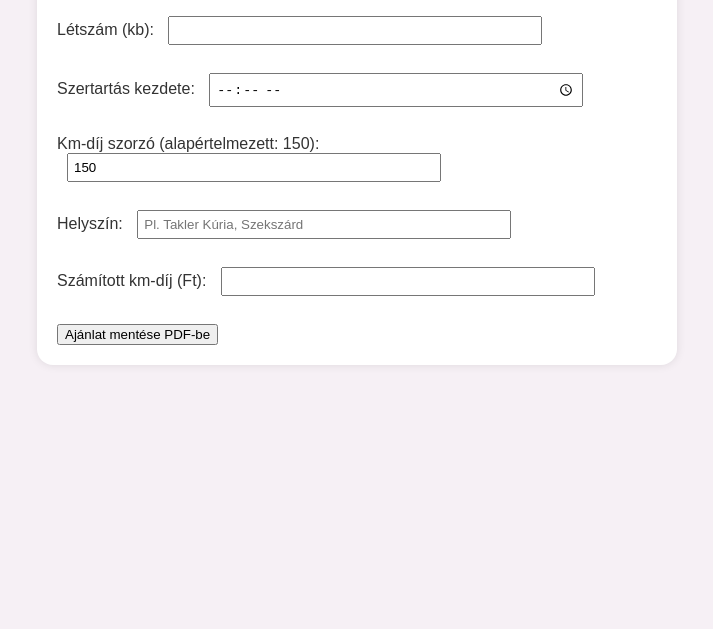
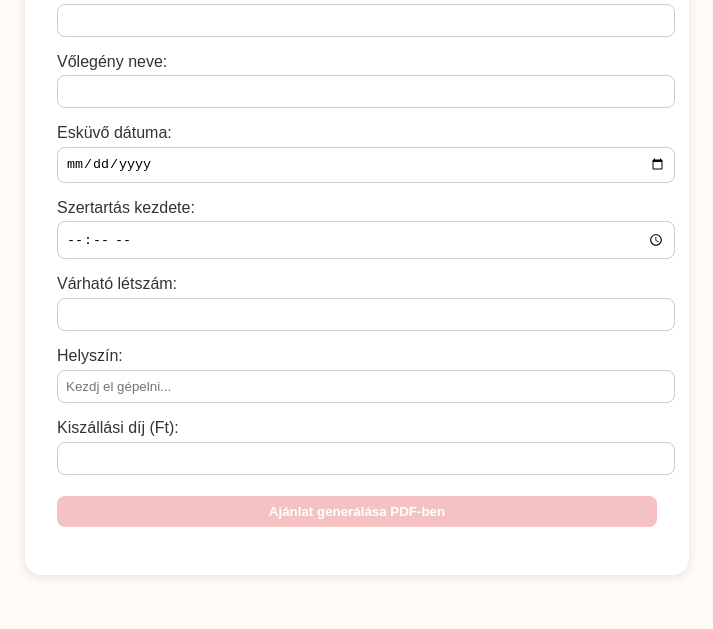
Before and after one commit to keresztesizoli/ajanlatgenerator-vercel, a plain HTML site: page index.html in a window 1280 px wide. Shown: the part 171-800 px from the top of the page, without its empty margins (283-996 px from the left). Drawn offline with Linux system fonts and the light colour scheme; some packages are replaced by stand-ins of ours.

Commit message:
Add files via upload

```diff
--- a/index.html
+++ b/index.html
@@ -1,4 +1,3 @@
-
 <!DOCTYPE html>
 <html lang="hu">
 <head>
@@ -6,21 +5,39 @@
   <meta name="viewport" content="width=device-width, initial-scale=1.0"/>
   <title>Ajánlat Generátor</title>
   <link rel="stylesheet" href="style.css" />
-  <script src="https://maps.googleapis.com/maps/api/js?key=AIzaSyC7OZMaGRgCU6jBubYIH4RxW_SoEOtw13Y&libraries=places&callback=initAutocomplete" async defer></script>
-  <script src="https://cdnjs.cloudflare.com/ajax/libs/html2pdf.js/0.10.1/html2pdf.bundle.min.js"></script>
+  <script
+    src="https://maps.googleapis.com/maps/api/js?key=AIzaSyC7OZMaGRgCU6jBubYIH4RxW_SoEOtw13Y&libraries=places&callback=initAutocomplete"
+    async
+    defer
+  ></script>
 </head>
 <body>
-  <div id="form-container">
-    <h1>Ajánlat Generátor</h1>
+  <div class="container">
+    <h1>Angel Ceremony Ajánlat Generátor</h1>
     <form id="offer-form">
-      <label>Esküvő dátuma: <input type="date" id="wedding-date" /></label><br/>
-      <label>Létszám (kb): <input type="number" id="guest-count" /></label><br/>
-      <label>Szertartás kezdete: <input type="time" id="ceremony-time" /></label><br/>
-      <label>Km-díj szorzó (alapértelmezett: 150): <input type="number" id="km-multiplier" value="150" /></label><br/>
-      <label>Helyszín: <input type="text" id="location-input" placeholder="Pl. Takler Kúria, Szekszárd"/></label><br/>
-      <label>Számított km-díj (Ft): <input type="number" id="calculated-fee" readonly /></label><br/>
+      <label for="bride">Menyasszony neve:</label>
+      <input type="text" id="bride" name="bride" required />
+
+      <label for="groom">Vőlegény neve:</label>
+      <input type="text" id="groom" name="groom" required />
+
+      <label for="date">Esküvő dátuma:</label>
+      <input type="date" id="date" name="date" required />
+
+      <label for="time">Szertartás kezdete:</label>
+      <input type="time" id="time" name="time" required />
+
+      <label for="guests">Várható létszám:</label>
+      <input type="number" id="guests" name="guests" required />
+
+      <label for="location">Helyszín:</label>
+      <input type="text" id="location" name="location" placeholder="Kezdj el gépelni..." required />
+
+      <label for="distance-cost">Kiszállási díj (Ft):</label>
+      <input type="text" id="distance-cost" name="distance-cost" readonly />
+
+      <button type="submit">Ajánlat generálása PDF-ben</button>
     </form>
-    <button onclick="generatePDF()">Ajánlat mentése PDF-be</button>
   </div>
   <script src="main.js"></script>
 </body>
--- a/main.js
+++ b/main.js
@@ -1,37 +1,33 @@
-
 console.log("Google Maps API init");
 
 function initAutocomplete() {
-  const input = document.getElementById("location-input");
-  const autocomplete = new google.maps.places.Autocomplete(input);
+  const locationInput = document.getElementById("location");
+  if (!locationInput) return;
 
+  const autocomplete = new google.maps.places.Autocomplete(locationInput);
   autocomplete.addListener("place_changed", () => {
     const place = autocomplete.getPlace();
-    if (!place.formatted_address) return;
-    const destination = place.formatted_address;
-
-    const url = `/api/distance?destination=${encodeURIComponent(destination)}`;
-    fetch(url)
-      .then((res) => res.json())
-      .then((data) => {
-        if (data.distanceKm) {
-          const multiplier = parseInt(document.getElementById("km-multiplier").value) || 150;
-          const fee = Math.round((data.distanceKm * 2 * multiplier) / 1000) * 1000;
-          document.getElementById("calculated-fee").value = fee;
-        }
-      })
-      .catch((err) => console.error("Távolság lekérdezés hiba:", err));
+    if (place.formatted_address) {
+      fetch(`/api/distance?destination=${encodeURIComponent(place.formatted_address)}`)
+        .then(res => res.json())
+        .then(data => {
+          if (data.success) {
+            document.getElementById("distance-cost").value = data.cost + " Ft";
+          } else {
+            alert("Nem sikerült kiszámítani a távolságot.");
+          }
+        })
+        .catch(err => {
+          console.error("Távolság lekérdezés hiba:", err);
+        });
+    }
   });
 }
 
-function generatePDF() {
-  const element = document.getElementById("form-container");
-  const opt = {
-    margin: 0.5,
-    filename: "ajanlat.pdf",
-    image: { type: "jpeg", quality: 0.98 },
-    html2canvas: { scale: 2 },
-    jsPDF: { unit: "in", format: "a4", orientation: "portrait" }
-  };
-  html2pdf().set(opt).from(element).save();
-}
+document.addEventListener("DOMContentLoaded", () => {
+  const form = document.getElementById("offer-form");
+  form.addEventListener("submit", (e) => {
+    e.preventDefault();
+    alert("PDF generálás funkció itt fog működni.");
+  });
+});
--- a/style.css
+++ b/style.css
@@ -1,27 +1,31 @@
-
 body {
   font-family: Arial, sans-serif;
-  background-color: #f6f0f5;
-  padding: 20px;
+  background: #fffaf7;
+  padding: 2rem;
   color: #333;
 }
-
-#form-container {
-  background: #fff;
+.container {
+  max-width: 600px;
+  margin: auto;
+  background: #ffffff;
+  padding: 2rem;
   border-radius: 16px;
-  padding: 20px;
-  box-shadow: 0 0 10px rgba(0,0,0,0.1);
-  max-width: 600px;
-  margin: 0 auto;
+  box-shadow: 0 2px 10px rgba(0,0,0,0.1);
 }
-
-label {
-  display: block;
-  margin-bottom: 10px;
+input, select, button {
+  width: 100%;
+  padding: 0.5rem;
+  margin: 0.3rem 0 1rem;
+  border-radius: 8px;
+  border: 1px solid #ccc;
 }
-
-input {
-  width: 60%;
-  padding: 5px;
-  margin-left: 10px;
+button {
+  background-color: #f4c2c2;
+  border: none;
+  color: #fff;
+  font-weight: bold;
+  cursor: pointer;
 }
+button:hover {
+  background-color: #e89b9b;
+}
```
Also changed, not shown: api/distance.js (+16 -31 lines).
